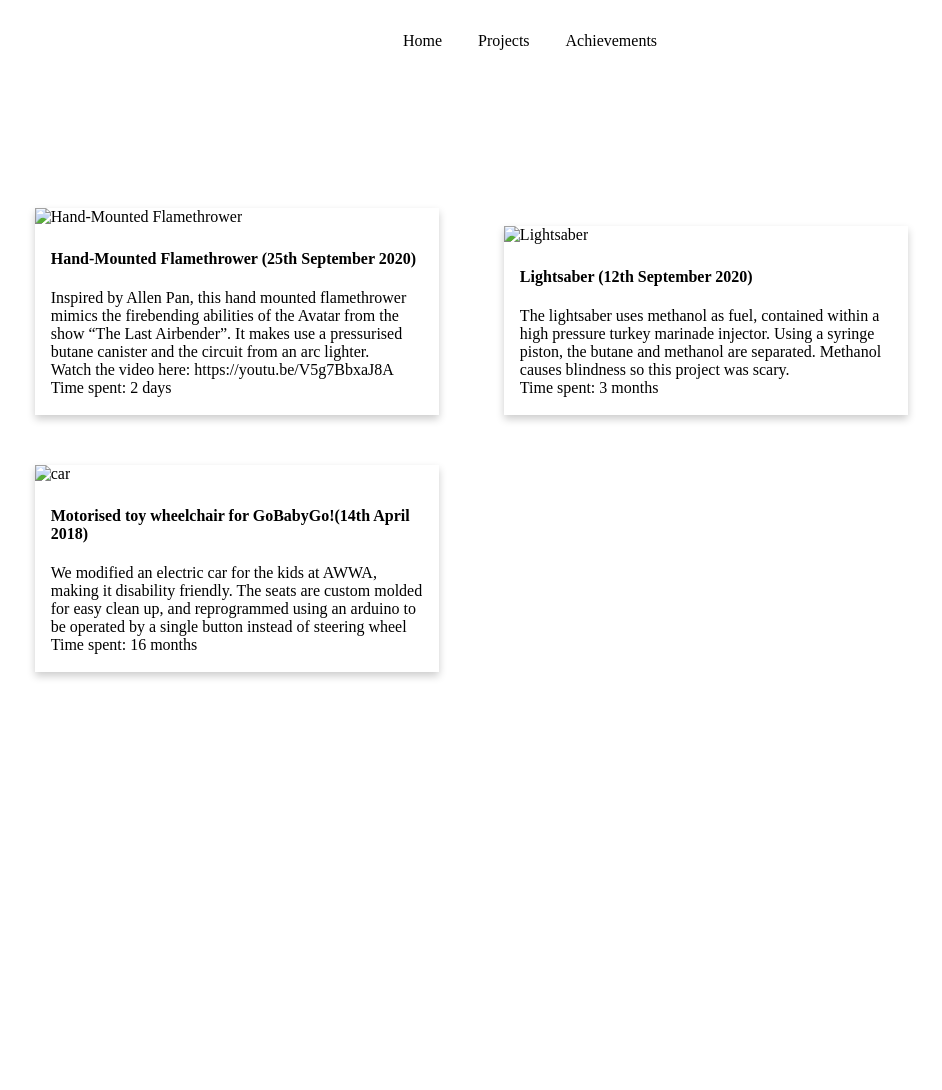
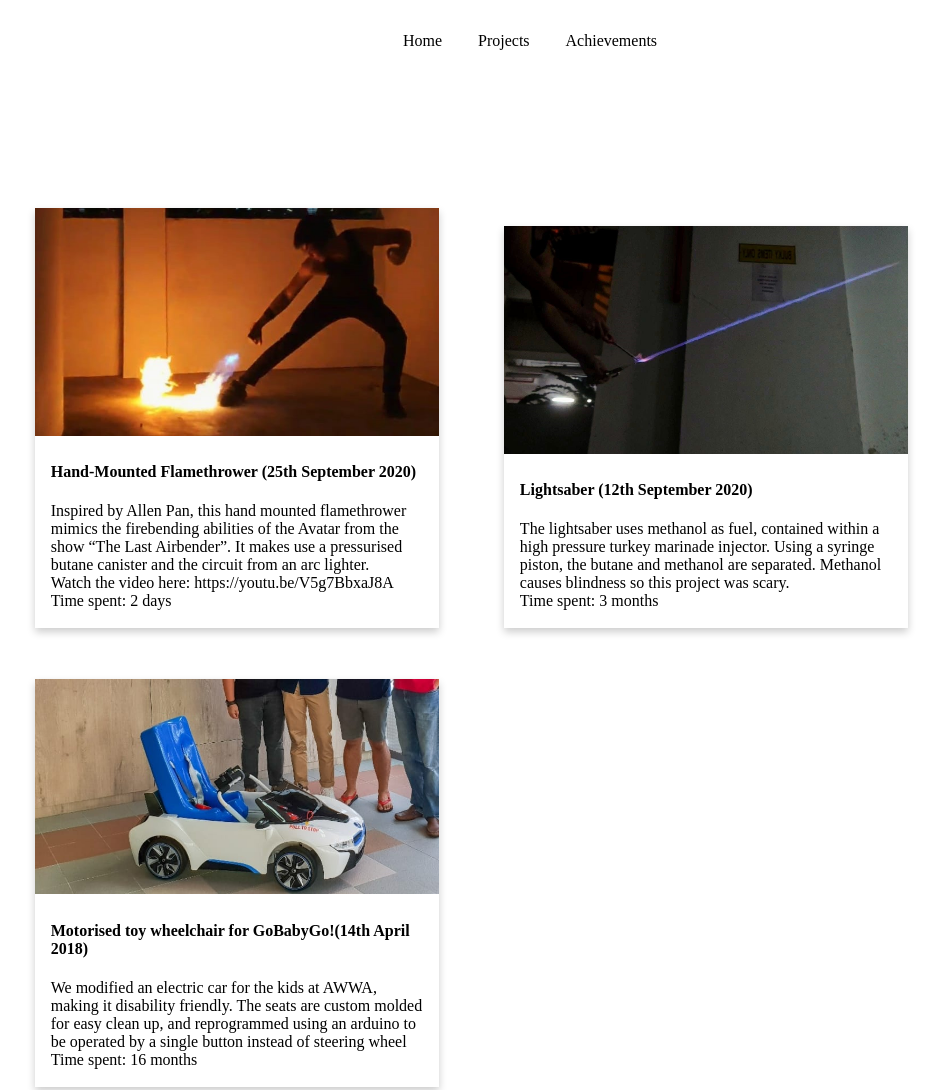
Before and after one commit to ingkai/engacad, a plain HTML site: page projects.html in a window 1280 px wide. Shown: the top 1090 px of the page, without its empty margins (130-1072 px from the left). Before the commit the page ends 875 px from the top, so only its background shows below. Drawn offline with Linux system fonts and the light colour scheme; files that its build step writes are made by us from their sources.

Commit message:
Update projects.html

```diff
--- a/projects.html
+++ b/projects.html
@@ -7,8 +7,8 @@
     <meta name="viewport" content="width=device-width, initial-scale=1.0">
     <title>Projects</title>
 
-    <link rel="stylesheet" href="../css/navbar.css">
-    <link rel="stylesheet" href="../css/projects.css">
+    <link rel="stylesheet" href="navbar.css">
+    <link rel="stylesheet" href="projects.css">
 </head>
 
 <body>
@@ -24,7 +24,7 @@
 
     <div class="body">
         <div class="card">
-            <img src="../images/flamethrower.jpeg" alt="Hand-Mounted Flamethrower">
+            <img src="flamethrower.jpeg" alt="Hand-Mounted Flamethrower">
             <div class="container">
                 <h4><b>Hand-Mounted Flamethrower (25th September 2020)</b></h4>
                 <p>
@@ -43,7 +43,7 @@
 
         <!-- Copy from here -->
         <div class="card">
-            <img src="../images/lightsaber.jpeg" alt="Lightsaber">
+            <img src="lightsaber.jpeg" alt="Lightsaber">
             <div class="container">
                 <h4><b>Lightsaber (12th September 2020)</b></h4>
                 <p>
@@ -60,7 +60,7 @@
 
         <!-- Copy from here -->
         <div class="card">
-            <img src="../images/car.jpeg" alt="car">
+            <img src="car.jpeg" alt="car">
             <div class="container">
                 <h4><b>Motorised toy wheelchair for GoBabyGo!(14th April 2018)</b></h4>
                 <p>
```
